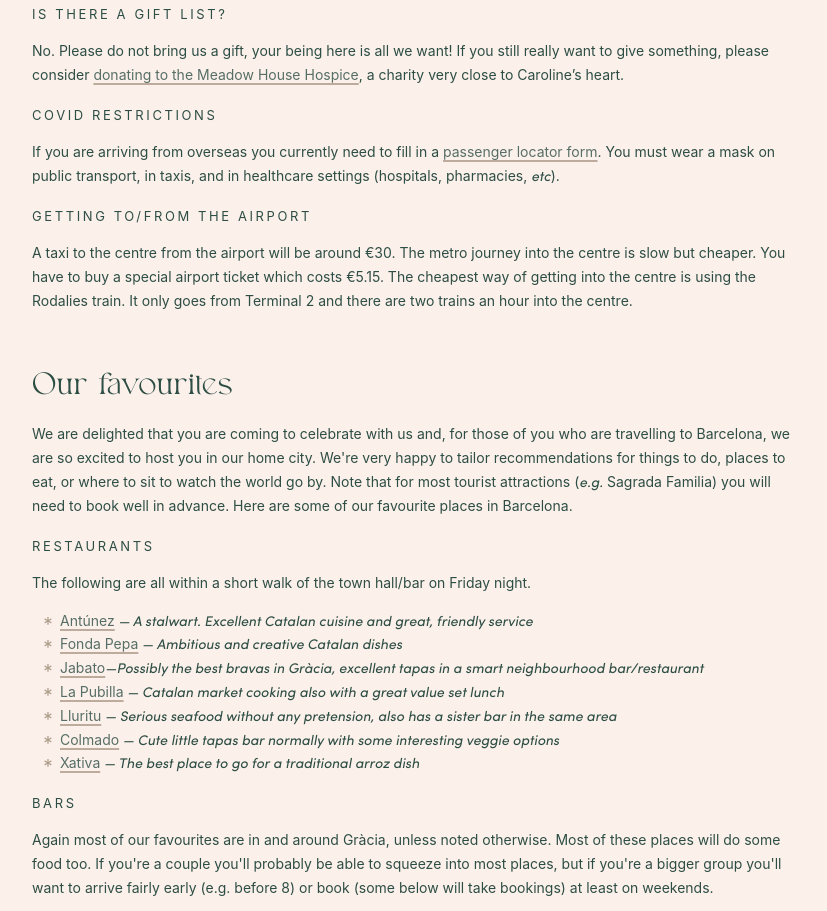
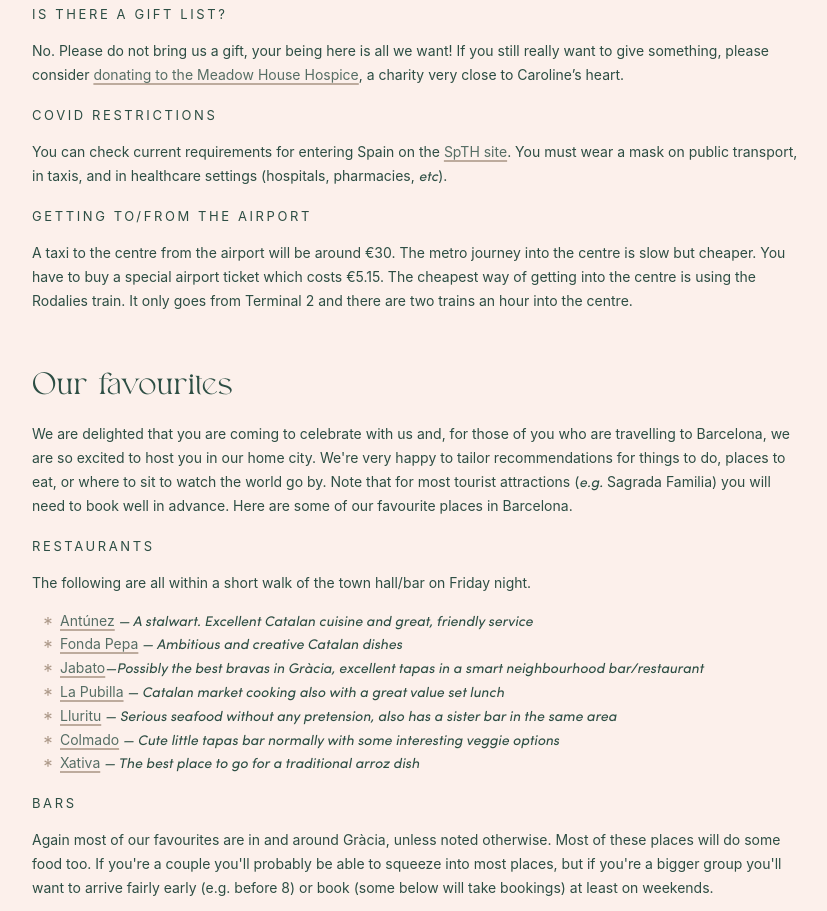
Before and after one commit to silawrenc/silawrenc.github.io, a plain HTML site: page index.html in a window 1280 px wide. Shown: the part 2210-3121 px from the top of the page, without its empty margins (223-1050 px from the left). Drawn offline with Linux system fonts and the light colour scheme; a web font is replaced by a local one.

Commit message:
update covid info

```diff
--- a/index.html
+++ b/index.html
@@ -179,9 +179,9 @@
 
         <h4>Covid restrictions</h4>
         <p>
-          If you are arriving from overseas you currently need to fill in a
+          You can check current requirements for entering Spain on the
           <a target="_blank" rel="noreferrer" href="https://www.spth.gob.es/"
-            >passenger locator form</a
+            >SpTH site</a
           >. You must wear a mask on public transport, in taxis, and in
           healthcare settings (hospitals, pharmacies, <i>etc</i>).
         </p>
```
